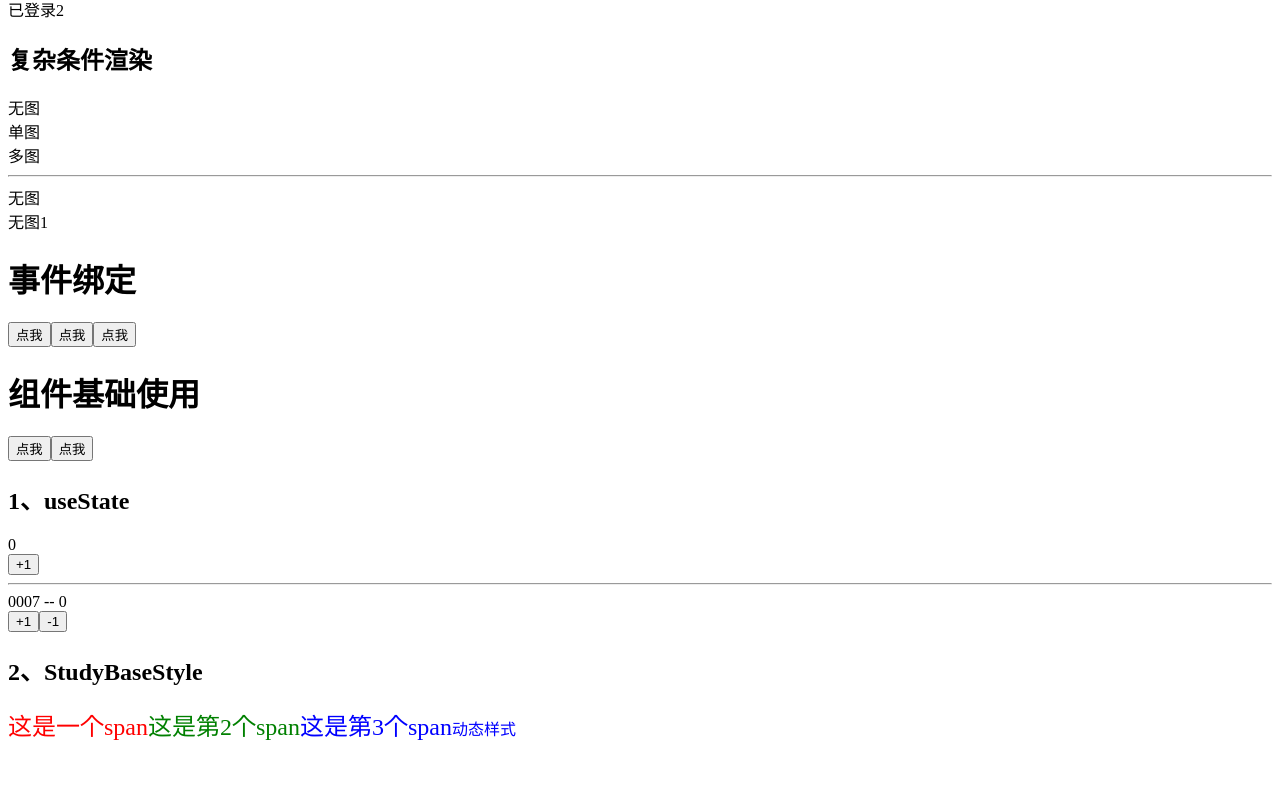
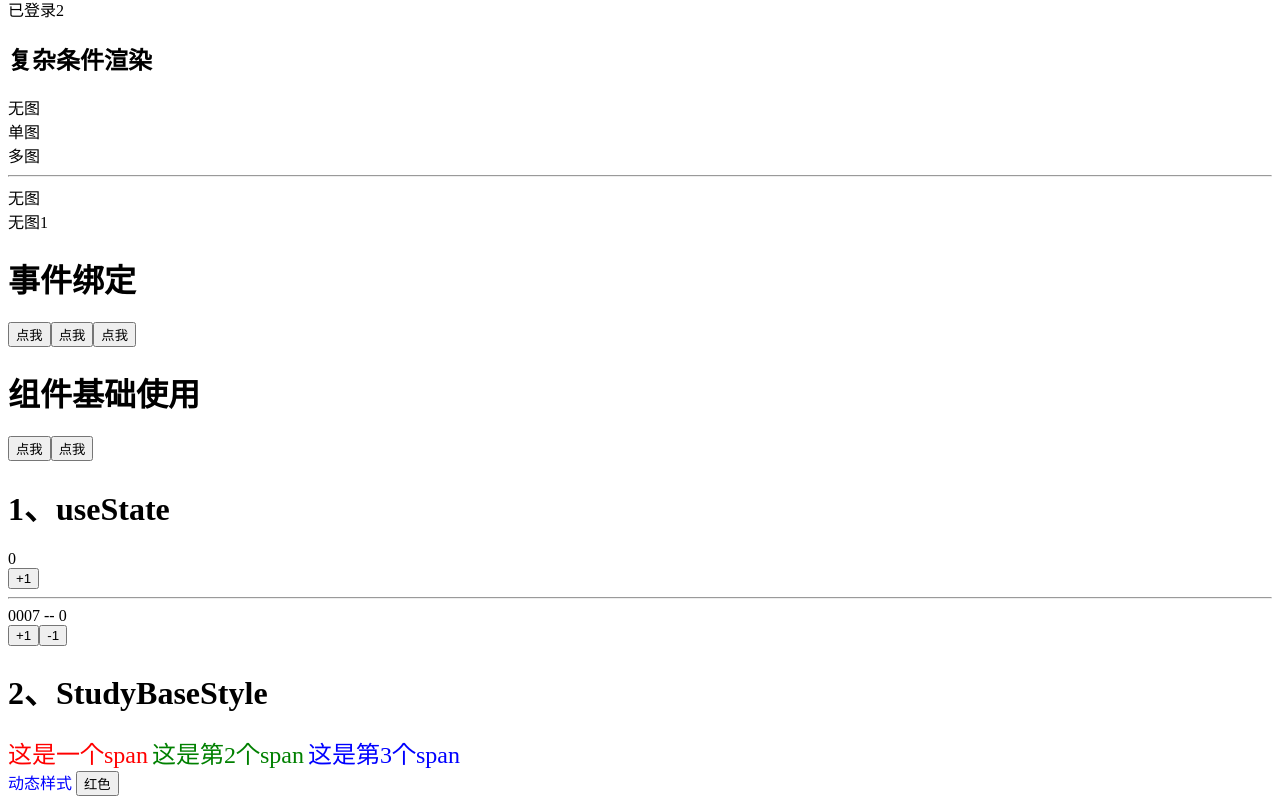
Before and after one commit to YouLe2016/study_react18, a React (Create React App) app: page / in a window 1280 px wide. Shown: the part 315-1119 px from the top of the page. Before the commit the page ends 1065 px from the top, so only its background shows below. Built offline with nearby package versions, Linux system fonts and the light colour scheme.

Commit message:
Update: 基础样式处理

```diff
--- a/src/study_part/StudyUseState.tsx
+++ b/src/study_part/StudyUseState.tsx
@@ -27,7 +27,7 @@ function StudyUseState() {
     })
   }
   return <div>
-    <h2>1、useState</h2>
+    <h1>1、useState</h1>
     <div>{ count }</div>
     <button onClick={add}>+1</button>
     <hr/>
--- a/src/study_part/base_style/StudyBaseStyle.tsx
+++ b/src/study_part/base_style/StudyBaseStyle.tsx
@@ -1,4 +1,5 @@
 import './index.css';
+import {useState} from "react";
 
 const style = {
   color: 'green',
@@ -8,18 +9,20 @@ const style = {
 
 function StudyBaseStyle() {
   // 用于动态样式的示例
-  const isRed = false;
-
+  const [isRed, setIsRed] = useState<boolean>(false)
   return (
     <div>
-      <h2>2、StudyBaseStyle</h2>
+      <h1>2、StudyBaseStyle</h1>
       {/*行内样式控制*/}
-      <span style={{color: 'red', fontSize: '24px'}}>这是一个span</span>
-      <span style={ style }>这是第2个span</span>
+      <span style={{color: 'red', fontSize: '24px'}}>这是一个span</span>&nbsp;
+      <span style={style}>这是第2个span</span>&nbsp;
       {/*class类名控制*/}
       <span className="study-base-style">这是第3个span</span>
-      {/* 动态样式示例 */}
-      <span style={{ color: isRed ? 'red' : 'blue' }}>动态样式</span>
+      <div>
+        {/* 动态样式示例 */}
+        <span style={{color: isRed ? 'red' : 'blue'}}>动态样式</span>&nbsp;
+        <button onClick={() => setIsRed(!isRed)}>{isRed ? '蓝色' : '红色'}</button>
+      </div>
     </div>
   );
 }
```
